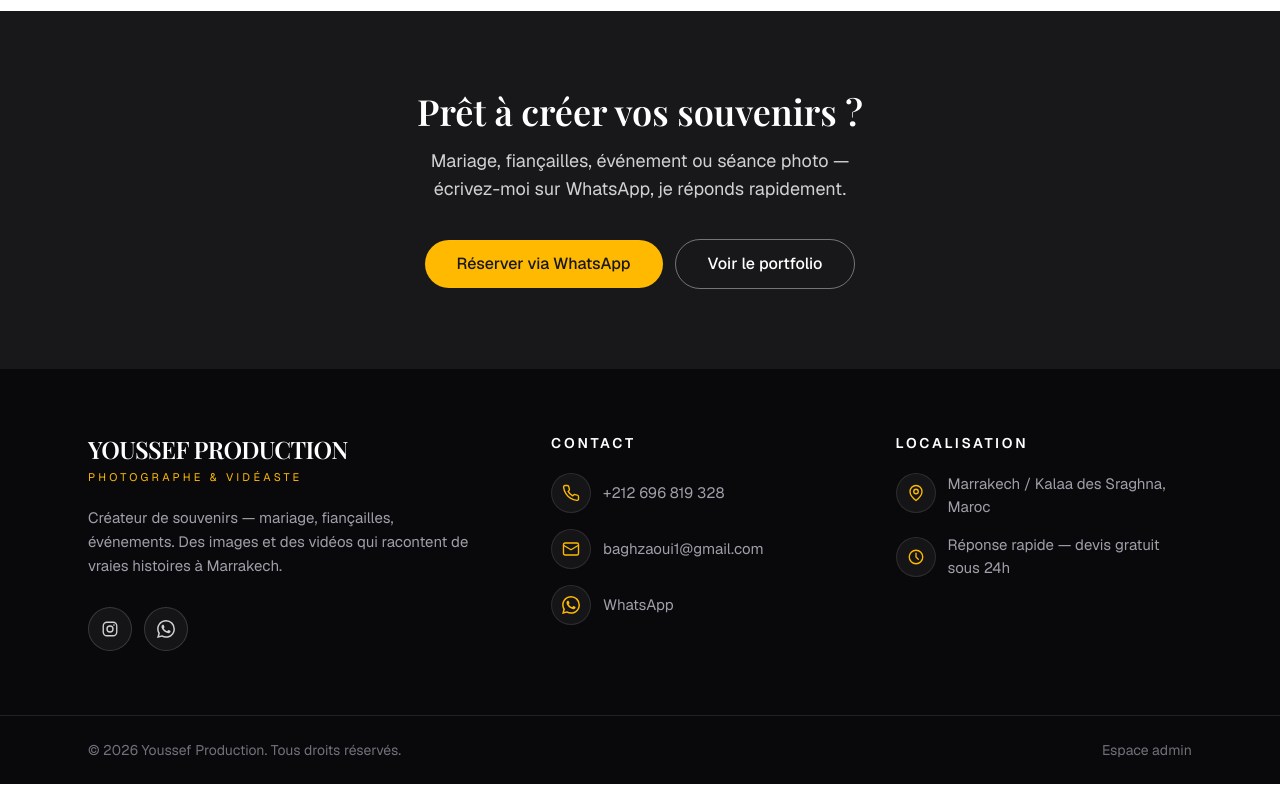
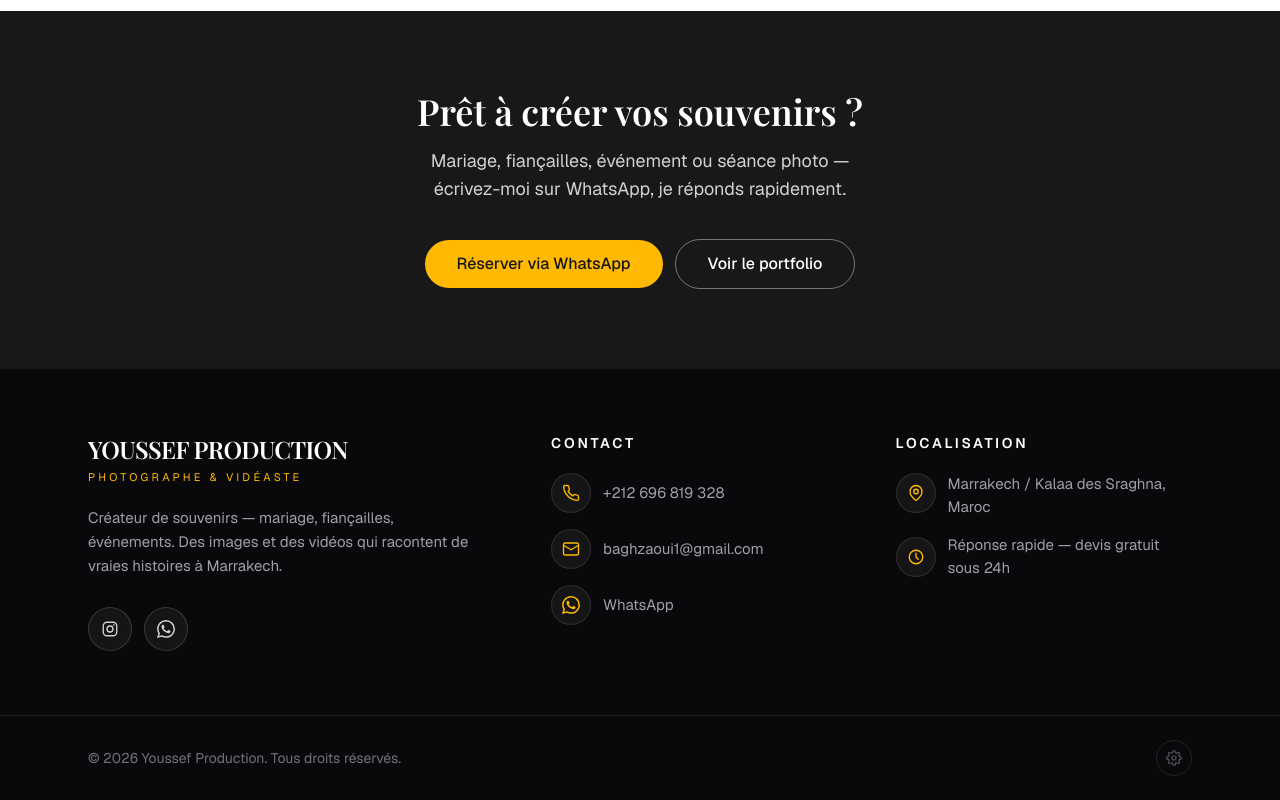
Before and after one commit to Korsa1212/youssef-photography, a Next.js app: page /a-propos in a window 1280 px wide. Shown: the part 2834-3634 px from the top of the page. Built offline with nearby package versions, Linux system fonts and the light colour scheme; no server answers.

Commit message:
Drive site URL from env, add Google review button, schema sameAs, admin gear icon

```diff
--- a/app/a-propos/page.tsx
+++ b/app/a-propos/page.tsx
@@ -1,6 +1,12 @@
 import type { Metadata } from "next";
 import Image from "next/image";
 import Link from "next/link";
+import {
+  EMAIL,
+  INSTAGRAM_URL,
+  PHONE_E164,
+  absoluteUrl,
+} from "@/lib/seo";
 
 export const metadata: Metadata = {
   title: "À propos — votre photographe à Marrakech",
@@ -93,9 +99,10 @@ const jsonLd = {
   mainEntity: {
     "@type": "ProfessionalService",
     name: "Youssef Production",
-    url: "https://youssefproduction.com",
-    telephone: "+212696819328",
-    email: "baghzaoui1@gmail.com",
+    url: absoluteUrl("/a-propos"),
+    telephone: PHONE_E164,
+    email: EMAIL,
+    sameAs: [INSTAGRAM_URL],
     address: {
       "@type": "PostalAddress",
       addressLocality: "Marrakech",
--- a/app/page.tsx
+++ b/app/page.tsx
@@ -3,6 +3,14 @@ import Image from "next/image";
 import type { Metadata } from "next";
 import Stars from "@/components/Stars";
 import WorkCard from "@/components/WorkCard";
+import {
+  EMAIL,
+  GOOGLE_REVIEW_URL,
+  INSTAGRAM_URL,
+  PHONE_E164,
+  SITE_URL,
+  WHATSAPP_URL,
+} from "@/lib/seo";
 import {
   getWorks,
   getAllApprovedReviews,
@@ -70,9 +78,9 @@ export default async function Home() {
     name: "Youssef Production",
     description:
       "Photographe et vidéaste à Marrakech — mariage, fiançailles, événements.",
-    url: "https://youssefproduction.com",
-    telephone: "+212696819328",
-    email: "baghzaoui1@gmail.com",
+    url: SITE_URL,
+    telephone: PHONE_E164,
+    email: EMAIL,
     image: heroImage ?? HERO_IMAGE,
     priceRange: "€€",
     areaServed: "Marrakech et ses environs, Maroc",
@@ -81,6 +89,7 @@ export default async function Home() {
       addressLocality: "Marrakech",
       addressCountry: "MA",
     },
+    sameAs: [INSTAGRAM_URL, ...(GOOGLE_REVIEW_URL ? [GOOGLE_REVIEW_URL] : [])],
     ...(stats.count > 0 && {
       aggregateRating: {
         "@type": "AggregateRating",
@@ -322,14 +331,34 @@ export default async function Home() {
                   Basé sur {stats.count} avis vérifiés
                 </p>
                 <div className="my-7 h-px w-16 bg-white/20" />
+                <div className="flex flex-wrap items-center justify-center gap-3">
                   <a
-                  href="https://wa.me/212696819328"
+                    href={WHATSAPP_URL}
                     target="_blank"
                     rel="noopener noreferrer"
                     className="rounded-full border border-white/30 px-6 py-2.5 text-sm font-medium text-white transition-colors hover:border-white hover:bg-white/10"
                   >
                     Laissez votre avis
                   </a>
+                  {GOOGLE_REVIEW_URL && (
+                    <a
+                      href={GOOGLE_REVIEW_URL}
+                      target="_blank"
+                      rel="noopener noreferrer"
+                      className="inline-flex items-center gap-1.5 rounded-full border border-white/30 px-6 py-2.5 text-sm font-medium text-white transition-colors hover:border-white hover:bg-white/10"
+                    >
+                      <svg
+                        viewBox="0 0 24 24"
+                        className="h-4 w-4"
+                        fill="currentColor"
+                        aria-hidden
+                      >
+                        <path d="M12 17.27 18.18 21l-1.64-7.03L22 9.24l-7.19-.61L12 2 9.19 8.63 2 9.24l5.46 4.73L5.82 21z" />
+                      </svg>
+                      Avis sur Google
+                    </a>
+                  )}
+                </div>
               </div>
 
               {/* Review cards */}
--- a/app/portfolio/[id]/page.tsx
+++ b/app/portfolio/[id]/page.tsx
@@ -191,7 +191,7 @@ export default async function WorkPage({
           <div className="mt-9 rounded-2xl border border-zinc-100 bg-zinc-50 p-7">
             <h3 className="text-lg font-medium text-zinc-900">Laisser un avis</h3>
             <p className="mb-5 mt-1.5 text-base text-zinc-500">
-              Votre avis aide dautres clients à faire confiance à Youssef.
+              Votre avis aide d&apos;autres clients à faire confiance à Youssef.
             </p>
             <ReviewForm workId={work.id} />
           </div>
--- a/components/Footer.tsx
+++ b/components/Footer.tsx
@@ -145,9 +145,22 @@ export default function Footer() {
           </p>
           <Link
             href="/admin"
-            className="transition-colors hover:text-zinc-300"
+            aria-label="Espace admin"
+            title="Espace admin"
+            className="flex h-9 w-9 items-center justify-center rounded-full border border-white/10 text-zinc-600 transition-colors hover:border-white/25 hover:text-zinc-300"
           >
-            Espace admin
+            <svg
+              viewBox="0 0 24 24"
+              fill="none"
+              stroke="currentColor"
+              strokeWidth={1.8}
+              strokeLinecap="round"
+              strokeLinejoin="round"
+              className="h-4 w-4"
+            >
+              <circle cx="12" cy="12" r="3" />
+              <path d="M19.4 15a1.65 1.65 0 0 0 .33 1.82l.06.06a2 2 0 1 1-2.83 2.83l-.06-.06a1.65 1.65 0 0 0-1.82-.33 1.65 1.65 0 0 0-1 1.51V21a2 2 0 0 1-4 0v-.09A1.65 1.65 0 0 0 9 19.4a1.65 1.65 0 0 0-1.82.33l-.06.06a2 2 0 1 1-2.83-2.83l.06-.06a1.65 1.65 0 0 0 .33-1.82 1.65 1.65 0 0 0-1.51-1H3a2 2 0 0 1 0-4h.09A1.65 1.65 0 0 0 4.6 9a1.65 1.65 0 0 0-.33-1.82l-.06-.06a2 2 0 1 1 2.83-2.83l.06.06A1.65 1.65 0 0 0 9 4.6a1.65 1.65 0 0 0 1-1.51V3a2 2 0 0 1 4 0v.09a1.65 1.65 0 0 0 1 1.51 1.65 1.65 0 0 0 1.82-.33l.06-.06a2 2 0 1 1 2.83 2.83l-.06.06a1.65 1.65 0 0 0-.33 1.82V9a1.65 1.65 0 0 0 1.51 1H21a2 2 0 0 1 0 4h-.09a1.65 1.65 0 0 0-1.51 1z" />
+            </svg>
           </Link>
         </div>
       </div>
--- a/lib/seo.ts
+++ b/lib/seo.ts
@@ -1,9 +1,23 @@
 export const SITE_NAME = "Youssef Production";
 export const SITE_URL =
   process.env.NEXT_PUBLIC_SITE_URL?.replace(/\/+$/, "") ||
-  "https://youssefproduction.com";
+  "https://www.youssefproduction.com";
 export const SITE_DESCRIPTION =
   "Youssef Production — photographe et vidéaste à Marrakech. Mariage, fiançailles, événements : des souvenirs authentiques, livrés rapidement.";
+
+export const PHONE_E164 = "+212696819328";
+export const PHONE_DISPLAY = "+212 696 819 328";
+export const WHATSAPP_URL = "https://wa.me/212696819328";
+export const EMAIL = "baghzaoui1@gmail.com";
+export const INSTAGRAM_URL = "https://www.instagram.com/youssef.production";
+
+/**
+ * Full Google review URL, e.g.
+ * https://search.google.com/local/writereview?placeid=ChIJ...
+ * Left null when unset so the review button stays hidden.
+ */
+export const GOOGLE_REVIEW_URL =
+  process.env.NEXT_PUBLIC_GOOGLE_REVIEW_URL?.trim() || null;
 
 export function absoluteUrl(path: string): string {
   const p = path.startsWith("/") ? path : `/${path}`;
```
Lines whose indentation alone changed are shown as unchanged.
